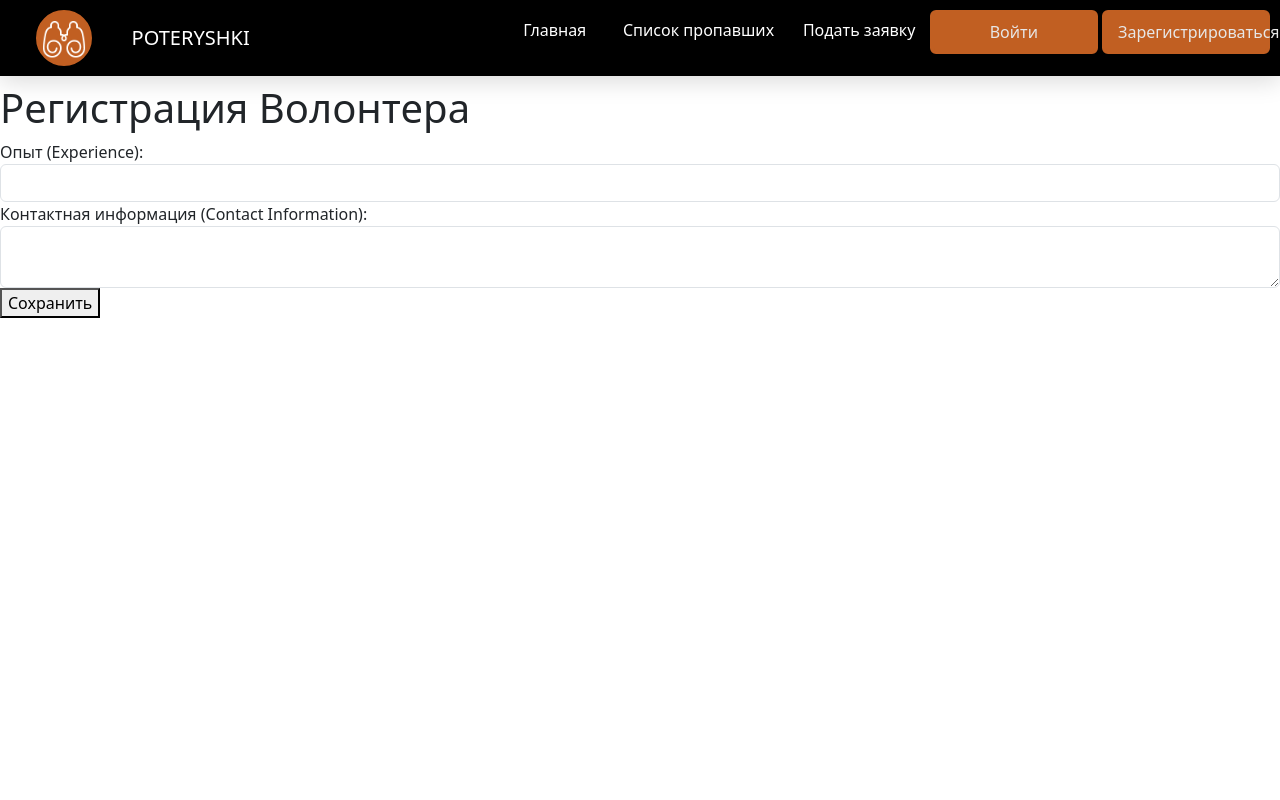
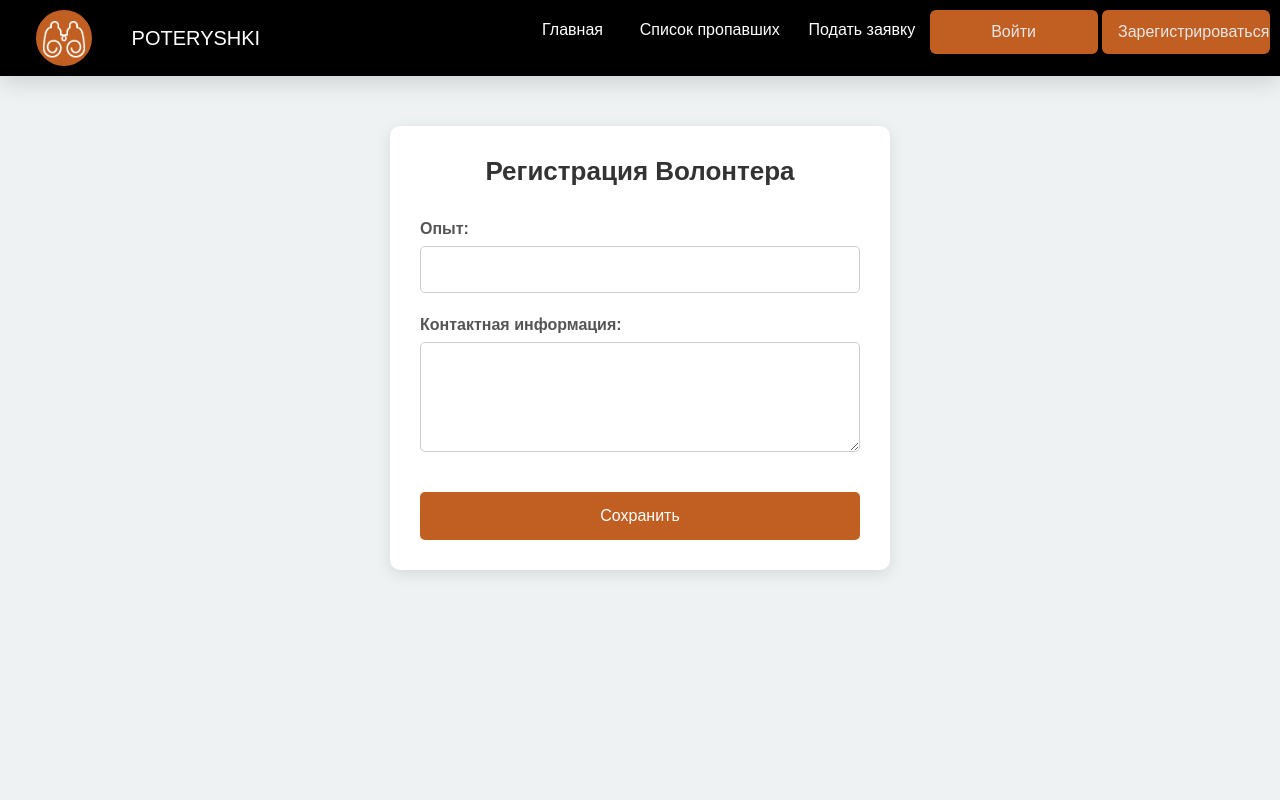
Before and after one commit to AlexUpaev/Peredelish, a Flask app: page /volunteer in a window 1280 px wide. Run offline with Flask 3, Linux system fonts and the light colour scheme; a user stored in the database is signed in.

Commit message:
После показа презентации

```diff
--- a/static/css/styles.css
+++ b/static/css/styles.css
@@ -216,6 +216,7 @@ body {
   height: 15vw;
   width: 15vw;
   display: flex;
+  padding: auto;
 }
 
 .team_sotr_text {
@@ -489,3 +490,79 @@ body {
 
   }
 }
+
+body {
+  background-color: #eef2f3;
+  font-family: 'Arial', sans-serif;
+  margin: 0;
+  padding: 0;
+}
+
+.registration-container {
+  max-width: 500px;
+  margin: 50px auto;
+  padding: 30px;
+  background-color: #ffffff;
+  border-radius: 10px;
+  box-shadow: 0 4px 15px rgba(0, 0, 0, 0.1);
+  transition: transform 0.3s;
+}
+
+.registration-container:hover {
+  transform: scale(1.01);
+}
+
+h1 {
+  text-align: center;
+  color: #333;
+  margin-bottom: 30px;
+  font-size: 26px;
+  font-weight: bold;
+}
+
+.registration-form {
+  display: flex;
+  flex-direction: column;
+}
+
+.form-group {
+  margin-bottom: 20px;
+}
+
+label {
+  font-weight: bold;
+  color: #555;
+  margin-bottom: 5px;
+}
+
+.form-control {
+  width: 100%;
+  padding: 12px;
+  border: 1px solid #ccc;
+  border-radius: 5px;
+  font-size: 14px;
+  transition: border-color 0.3s, box-shadow 0.3s;
+}
+
+.form-control:focus {
+  border-color: rgb(193, 95, 34);
+  box-shadow: 0 0 5px rgb(193, 95, 34);
+  outline: none;
+}
+
+.btn-submit {
+  background-color: rgb(193, 95, 34);
+  color: white;
+  padding: 12px 20px;
+  border: none;
+  border-radius: 5px;
+  cursor: pointer;
+  font-size: 16px;
+  margin-top: 20px;
+  transition: background-color 0.3s, transform 0.2s;
+}
+
+.btn-submit:hover {
+  background-color: rgb(193, 95, 34);
+  transform: translateY(-2px);
+}
--- a/templates/index.html
+++ b/templates/index.html
@@ -58,7 +58,7 @@ block content %}
               <div class="team_png_place">
                 <img
                   class="team_png"
-                  src="{{ url_for('static', filename='image/Maria.png')}}"
+                  src="{{ url_for('static', filename='image/МАША.jpg')}}"
                   alt="musha"
                 />
               </div>
@@ -78,7 +78,7 @@ block content %}
               <div class="team_png_place">
                 <img
                   class="team_png"
-                  src="{{ url_for('static', filename='image/Ump.png')}}"
+                  src="{{ url_for('static', filename='image/Саша.jpg')}}"
                   alt="upaev"
                 />
               </div>
--- a/templates/volunteer.html
+++ b/templates/volunteer.html
@@ -9,106 +9,16 @@
         <h1>Регистрация Волонтера</h1>
         <form method="POST" class="registration-form">
             <div class="form-group">
-                <label for="experience">Опыт (Experience):</label>
+                <label for="experience">Опыт:</label>
                 <input type="text" id="experience" name="Experience" required class="form-control">
             </div>
 
             <div class="form-group">
-                <label for="contact">Контактная информация (Contact Information):</label>
-                <textarea id="contact" name="ContactInformation" required class="form-control"></textarea>
+                <label for="contact">Контактная информация:</label>
+                <textarea id="contact" name="ContactInformation" required class="form-control" rows="4"></textarea>
             </div>
 
             <button type="submit" class="btn-submit">Сохранить</button>
         </form>
-
-        {% with messages = get_flashed_messages(with_categories=true) %}
-            {% if messages %}
-                <ul class="flashes">
-                    {% for category, message in messages %}
-                        <li class="flash {{ category }}">{{ message }}</li>
-                    {% endfor %}
-                </ul>
-            {% endif %}
-        {% endwith %}
     </div>
 {% endblock %}
-
-{% block styles %}
-    <style>
-        .registration-container {
-            max-width: 600px;
-            margin: 0 auto;
-            padding: 20px;
-            background-color: #f9f9f9;
-            border-radius: 8px;
-            box-shadow: 0 2px 10px rgba(0, 0, 0, 0.1);
-        }
-
-        h1 {
-            text-align: center;
-            color: #333;
-            margin-bottom: 20px;
-        }
-
-        .registration-form {
-            display: flex;
-            flex-direction: column;
-        }
-
-        .form-group {
-            margin-bottom: 15px;
-        }
-
-        label {
-            font-weight: bold;
-            color: #555;
-        }
-
-        .form-control {
-            width: 100%;
-            padding: 10px;
-            margin-top: 5px;
-            border: 1px solid #ddd;
-            border-radius: 4px;
-            font-size: 14px;
-        }
-
-        .btn-submit {
-            background-color: #4CAF50;
-            color: white;
-            padding: 10px 15px;
-            border: none;
-            border-radius: 4px;
-            cursor: pointer;
-            font-size: 16px;
-            margin-top: 20px;
-            transition: background-color 0.3s;
-        }
-
-        .btn-submit:hover {
-            background-color: #45a049;
-        }
-
-        .flashes {
-            margin-top: 20px;
-            list-style-type: none;
-            padding: 0;
-        }
-
-        .flash {
-            padding: 10px;
-            margin-bottom: 10px;
-            border-radius: 4px;
-        }
-
-        .flash.success {
-            background-color: #d4edda;
-            color: #155724;
-        }
-
-        .flash.error {
-            background-color: #f8d7da;
-            color: #721c24;
-        }
-    </style>
-{% endblock %}
```
Also changed, not shown: static/image/МАША.jpg (added), static/image/Саша.jpg (added).
